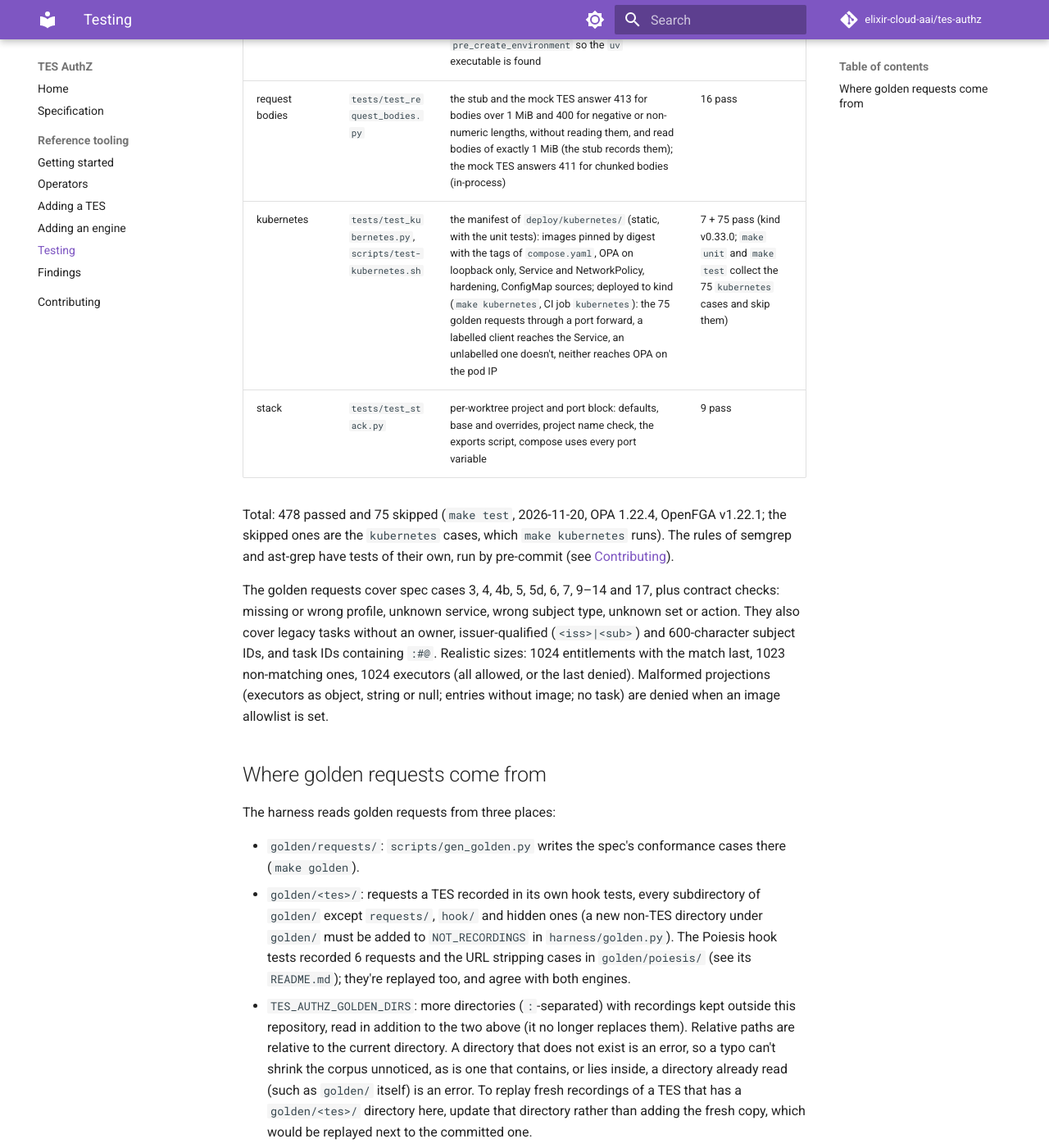
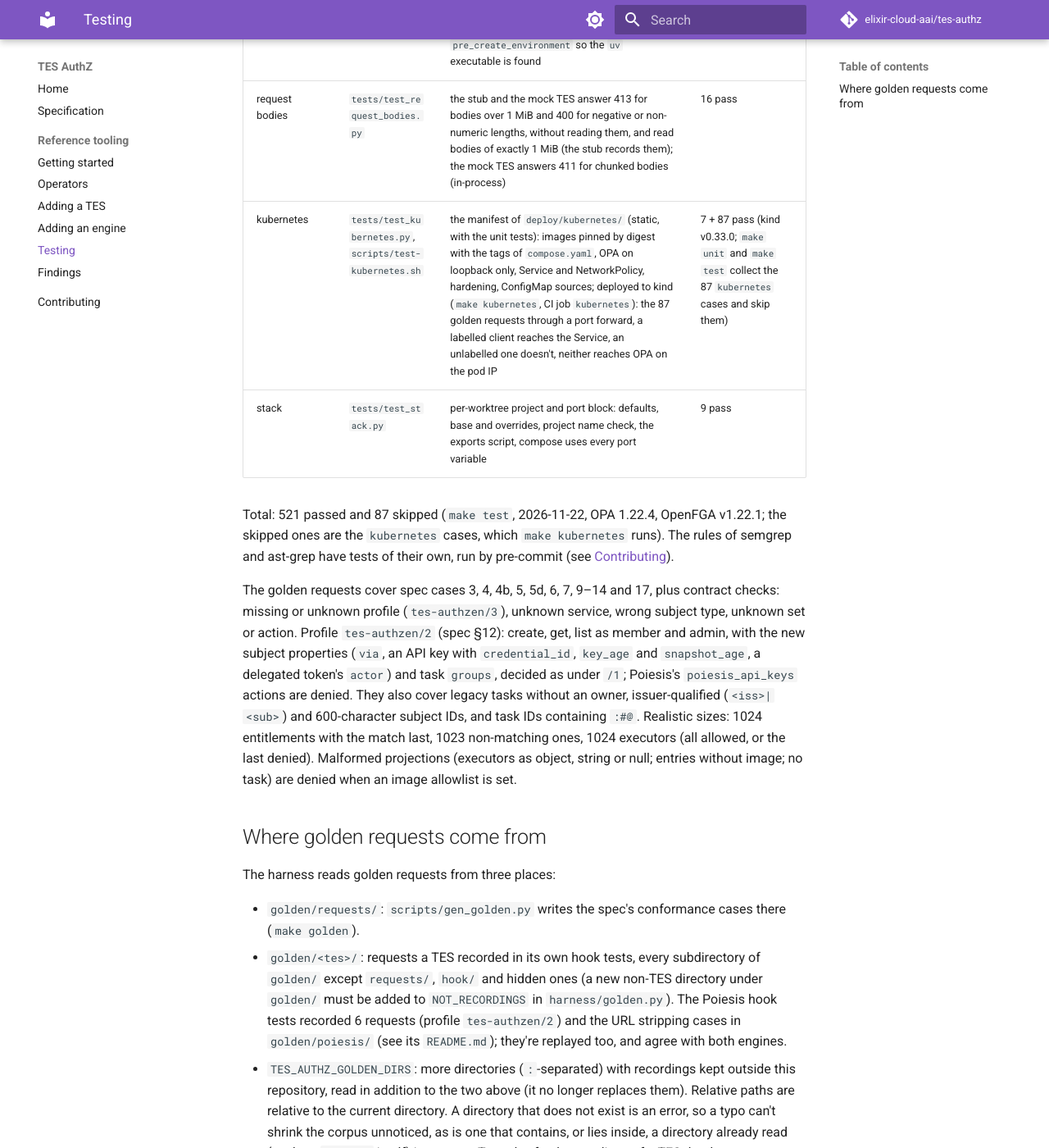
Before and after one commit to elixir-cloud-aai/tes-authz, an MkDocs documentation site: the page built from docs/testing.md, in a window 1280 px wide and 1400 px high, scrolled down 1294 px. Shown: the whole window at 82% size. Built offline with MkDocs 1.6.1 and Material for MkDocs 9.7.7, drawn with Linux system fonts in a browser that asks for light colours; comment, search, counter and statistics services are not loaded; some of the changed text lies outside the part shown.

Commit message:
docs: describe the tes-authzen/2 profile
New spec section 12 (delta of /2 to /1) and change 18; README,
index, operators, testing and the Poiesis golden README name both
profiles, what the reference policy does with the /2 additions and
the new test counts.

Co-Authored-By: Claude Opus 5.5 <noreply@anthropic.com>

```diff
--- a/compose.yaml
+++ b/compose.yaml
@@ -1,4 +1,4 @@
-# Engine side of the TES AuthZ contract (tes-authzen/1), plus the mock OIDC
+# Engine side of the TES AuthZ contract (tes-authzen/1 and /2), plus the mock OIDC
 # issuer for the TESes.
 #
 #   make up     start everything      make down   stop and remove
--- a/docs/testing.md
+++ b/docs/testing.md
@@ -2,9 +2,9 @@
 
 | Layer (spec [§8.1](specification.md#81-layers)) | File | What | Phase-1 result |
 |---|---|---|---|
-| unit | `tests/test_common.py` | URL stripping (36 golden rows of the rule of spec [§3.3](specification.md#33-resources), steps 0 to 6 with 2b and 4b), prefix expansion vs `startswith`, validation, OpenFGA mapping | 54 pass |
+| unit | `tests/test_common.py` | URL stripping (36 golden rows of the rule of spec [§3.3](specification.md#33-resources), steps 0 to 6 with 2b and 4b), prefix expansion vs `startswith`, validation of both profiles, OpenFGA mapping | 61 pass |
 | golden | `tests/test_golden.py` | golden files match the generator, every case has an expectation, allowed cases follow the profile, which directories the harness reads (defaults, `TES_AUTHZ_GOLDEN_DIRS`, skipped and rejected directories), Poiesis's URL stripping cases equal `golden/url-stripping.json` | 12 pass |
-| 2: engine conformance | `tests/test_engines.py` | 75 golden requests (69 generated + 6 recorded by Poiesis in `golden/poiesis/`) × {OPA via front, OPA Data API, OpenFGA via shim} | 225 pass |
+| 2: engine conformance | `tests/test_engines.py` | 87 golden requests (81 generated + 6 recorded by Poiesis in `golden/poiesis/`) × {OPA via front, OPA Data API, OpenFGA via shim} | 261 pass |
 | findings | `tests/test_findings.py`, `test_openfga_model.py` | engine behaviours the spec marked unverified (below), shim hardening | 22 pass |
 | 1: hook conformance | `tests/conformance/test_hook.py` | spec cases 2, 4b, 5, 5b, 5c, 5d, 7, 7b, 8, 9, 10, 10b, 11, 11b, 11c (cancel parity), 12, 13, 14, 15 (×5 failure kinds on create, plus get, cancel and list), 16, 17, 18, 19, 22, and the exact request shape of [§3.7](specification.md#37-exact-request-shape), against the stub; userinfo cases 6b, 20 (×5: `sub` mismatch, 500, dropped connection, timeout, `application/jwt`) and 21 for adapters with the `userinfo` feature | 41 pass (mock TES) |
 | 3: smoke | `tests/conformance/test_smoke.py` | TES × {OPA, OpenFGA}: allow, deny, foreign get 404, missing get and cancel 404, list scopes | 2 pass (mock TES) |
@@ -12,19 +12,19 @@
 | OIDC: mock TES AuthN | `tests/conformance/test_mock_oidc.py` | the mock TES refuses `alg: none`, unpublished keys, wrong audience, expired tokens, another issuer, forged `iss`, unknown `kid`, opaque tokens; accepts tokens after a rotation (JWKS refetch); stamps `<iss>\|<sub>` owners when pinned to both issuers; no or unreachable issuer, wrong userinfo content type, userinfo cache TTL, LRU size and token expiry | 14 pass |
 | docs | `tests/test_readthedocs.py` | Read the Docs installs the version of uv that `uv.lock` locks and reshims asdf in `pre_create_environment` so the `uv` executable is found | 3 pass |
 | request bodies | `tests/test_request_bodies.py` | the stub and the mock TES answer 413 for bodies over 1 MiB and 400 for negative or non-numeric lengths, without reading them, and read bodies of exactly 1 MiB (the stub records them); the mock TES answers 411 for chunked bodies (in-process) | 16 pass |
-| kubernetes | `tests/test_kubernetes.py`, `scripts/test-kubernetes.sh` | the manifest of `deploy/kubernetes/` (static, with the unit tests): images pinned by digest with the tags of `compose.yaml`, OPA on loopback only, Service and NetworkPolicy, hardening, ConfigMap sources; deployed to kind (`make kubernetes`, CI job `kubernetes`): the 75 golden requests through a port forward, a labelled client reaches the Service, an unlabelled one doesn't, neither reaches OPA on the pod IP | 7 + 75 pass (kind v0.33.0; `make unit` and `make test` collect the 75 `kubernetes` cases and skip them) |
+| kubernetes | `tests/test_kubernetes.py`, `scripts/test-kubernetes.sh` | the manifest of `deploy/kubernetes/` (static, with the unit tests): images pinned by digest with the tags of `compose.yaml`, OPA on loopback only, Service and NetworkPolicy, hardening, ConfigMap sources; deployed to kind (`make kubernetes`, CI job `kubernetes`): the 87 golden requests through a port forward, a labelled client reaches the Service, an unlabelled one doesn't, neither reaches OPA on the pod IP | 7 + 87 pass (kind v0.33.0; `make unit` and `make test` collect the 87 `kubernetes` cases and skip them) |
 | stack | `tests/test_stack.py` | per-worktree project and port block: defaults, base and overrides, project name check, the exports script, compose uses every port variable | 9 pass |
 
-Total: 478 passed and 75 skipped (`make test`, 2026-11-20, OPA 1.22.4, OpenFGA v1.22.1; the skipped ones are the `kubernetes` cases, which `make kubernetes` runs). The rules of semgrep and ast-grep have tests of their own, run by pre-commit (see [Contributing](contributing.md#project-rules)).
+Total: 521 passed and 87 skipped (`make test`, 2026-11-22, OPA 1.22.4, OpenFGA v1.22.1; the skipped ones are the `kubernetes` cases, which `make kubernetes` runs). The rules of semgrep and ast-grep have tests of their own, run by pre-commit (see [Contributing](contributing.md#project-rules)).
 
-The golden requests cover spec cases 3, 4, 4b, 5, 5d, 6, 7, 9–14 and 17, plus contract checks: missing or wrong profile, unknown service, wrong subject type, unknown set or action. They also cover legacy tasks without an owner, issuer-qualified (`<iss>|<sub>`) and 600-character subject IDs, and task IDs containing `:#@`. Realistic sizes: 1024 entitlements with the match last, 1023 non-matching ones, 1024 executors (all allowed, or the last denied). Malformed projections (executors as object, string or null; entries without image; no task) are denied when an image allowlist is set.
+The golden requests cover spec cases 3, 4, 4b, 5, 5d, 6, 7, 9–14 and 17, plus contract checks: missing or unknown profile (`tes-authzen/3`), unknown service, wrong subject type, unknown set or action. Profile `tes-authzen/2` (spec §12): create, get, list as member and admin, with the new subject properties (`via`, an API key with `credential_id`, `key_age` and `snapshot_age`, a delegated token's `actor`) and task `groups`, decided as under `/1`; Poiesis's `poiesis_api_keys` actions are denied. They also cover legacy tasks without an owner, issuer-qualified (`<iss>|<sub>`) and 600-character subject IDs, and task IDs containing `:#@`. Realistic sizes: 1024 entitlements with the match last, 1023 non-matching ones, 1024 executors (all allowed, or the last denied). Malformed projections (executors as object, string or null; entries without image; no task) are denied when an image allowlist is set.
 
 ## Where golden requests come from
 
 The harness reads golden requests from three places:
 
 - `golden/requests/`: `scripts/gen_golden.py` writes the spec's conformance cases there (`make golden`).
-- `golden/<tes>/`: requests a TES recorded in its own hook tests, every subdirectory of `golden/` except `requests/`, `hook/` and hidden ones (a new non-TES directory under `golden/` must be added to `NOT_RECORDINGS` in `harness/golden.py`). The Poiesis hook tests recorded 6 requests and the URL stripping cases in `golden/poiesis/` (see its `README.md`); they're replayed too, and agree with both engines.
+- `golden/<tes>/`: requests a TES recorded in its own hook tests, every subdirectory of `golden/` except `requests/`, `hook/` and hidden ones (a new non-TES directory under `golden/` must be added to `NOT_RECORDINGS` in `harness/golden.py`). The Poiesis hook tests recorded 6 requests (profile `tes-authzen/2`) and the URL stripping cases in `golden/poiesis/` (see its `README.md`); they're replayed too, and agree with both engines.
 - `TES_AUTHZ_GOLDEN_DIRS`: more directories (`:`-separated) with recordings kept outside this repository, read in addition to the two above (it no longer replaces them). Relative paths are relative to the current directory. A directory that does not exist is an error, so a typo can't shrink the corpus unnoticed, as is one that contains, or lies inside, a directory already read (such as `golden/` itself) is an error. To replay fresh recordings of a TES that has a `golden/<tes>/` directory here, update that directory rather than adding the fresh copy, which would be replayed next to the committed one.
 
 The Poiesis recordings use Poiesis's service ID `org.ga4gh.poiesis`, which is therefore in the policy's `services`. The harness accepts two formats:
--- a/mkdocs.yml
+++ b/mkdocs.yml
@@ -1,6 +1,6 @@
 site_name: TES AuthZ
 site_description: >-
-  The TES AuthZ specification (tes-authzen/1) and its reference tooling
+  The TES AuthZ specification (tes-authzen/1 and /2) and its reference tooling
   by ELIXIR On-Cloud
 # Read the Docs serves each version under its own path (e.g., `/en/latest/`)
 site_url: !ENV [READTHEDOCS_CANONICAL_URL, "https://tes-authz.readthedocs.io/en/latest/"]
--- a/pyproject.toml
+++ b/pyproject.toml
@@ -1,7 +1,7 @@
 [project]
 name = "tes-authz-service"
 version = "0.1.0"
-description = "Engine side of the TES AuthZ contract (tes-authzen/1): reference decision services, shims and test harness"
+description = "Engine side of the TES AuthZ contract (tes-authzen/1 and /2): reference decision services, shims and test harness"
 requires-python = ">=3.12"
 dependencies = []
 
```
Also changed, not shown: README.md (+2 -1 lines), docs/index.md (+3 -2 lines), docs/operators.md (+3 -1 lines), golden/poiesis/README.md (+5 -1 lines), spec/tes-authzen-1.md (+22 -1 lines), 3 other files.
